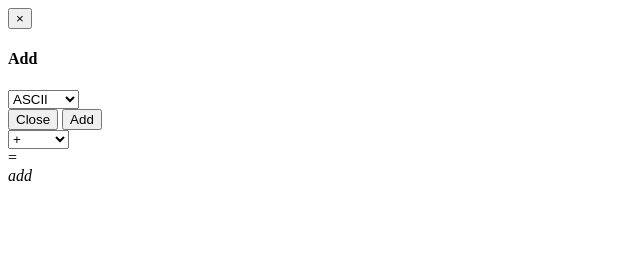
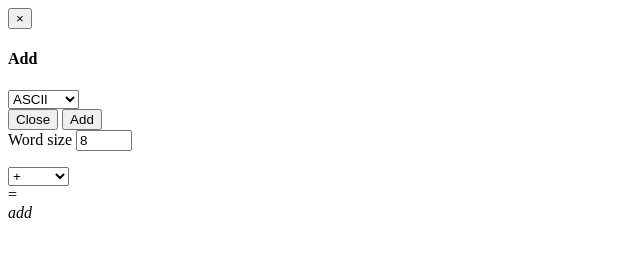
Before and after one commit to aul12/HexToDecToBinToAsciiToAnything, a plain HTML site: page converter/index.html in a window 1280 px wide. Shown: the whole page, without its empty margins (0-640 px from the left). Drawn offline with Linux system fonts and the light colour scheme; files whose address does not match are found by name.

Commit message:
Added option to set word size

```diff
--- a/converter/index.html
+++ b/converter/index.html
@@ -23,6 +23,13 @@
 </div>
 
 <div id="workspace" class="container">
+    <form class="form-inline">
+        <div class="form-group">
+            <label for="inputWordSize">Word size</label>
+            <input type="number" min="2" max="64" class="form-control" id="inputWordSize" value="8">
+        </div>
+    </form>
+
     <div class="col-sm-3" id="row1">
     </div>
 
--- a/converter/js/convert.js
+++ b/converter/js/convert.js
@@ -79,6 +79,8 @@ function calculateValue(){
             value[2] = ~(value[1] ^ value[0]);
             break;
     }
+
+    value[2] &= (Math.pow(2, $("#inputWordSize").val())-1);
 }
 
 function convertToString(number, base){
```
